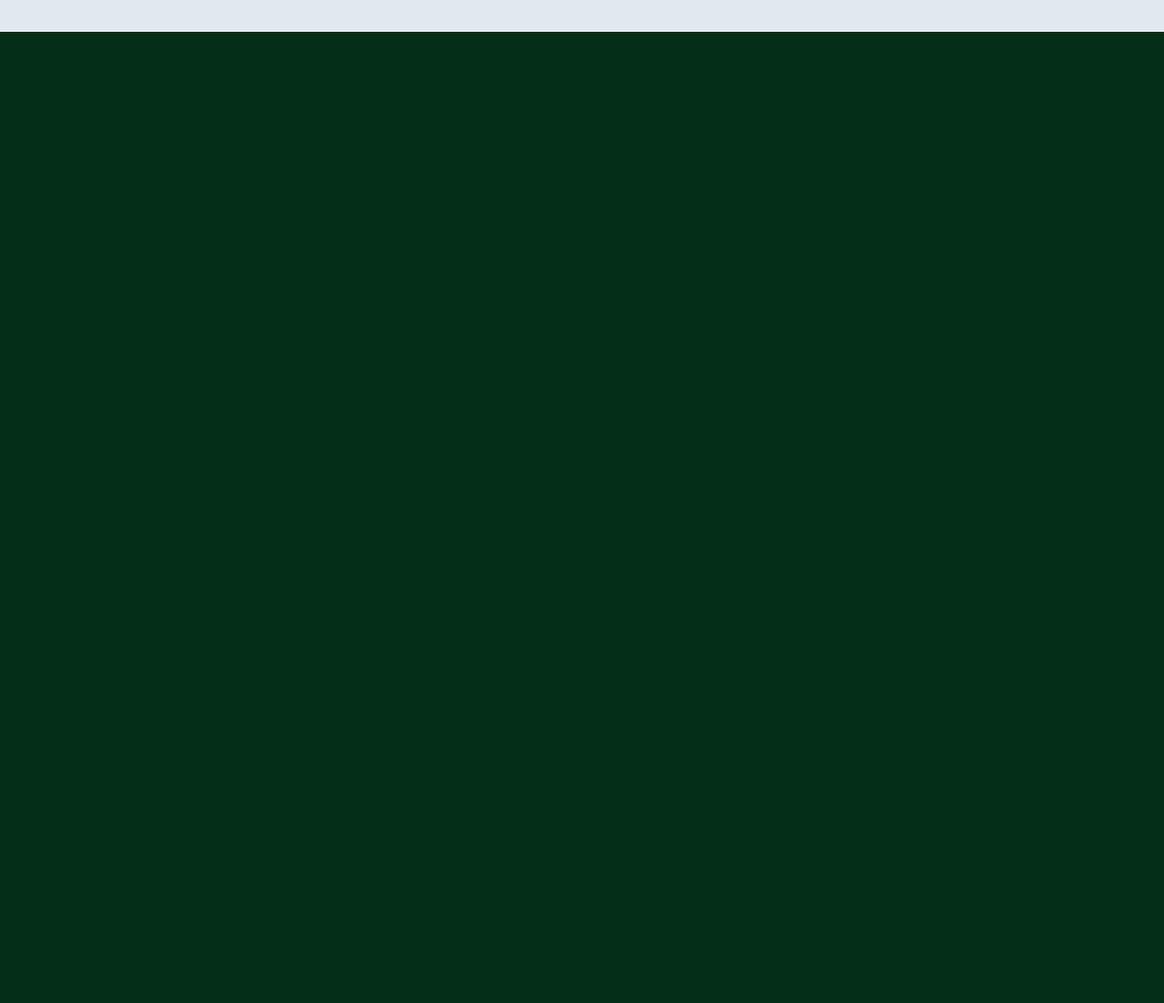
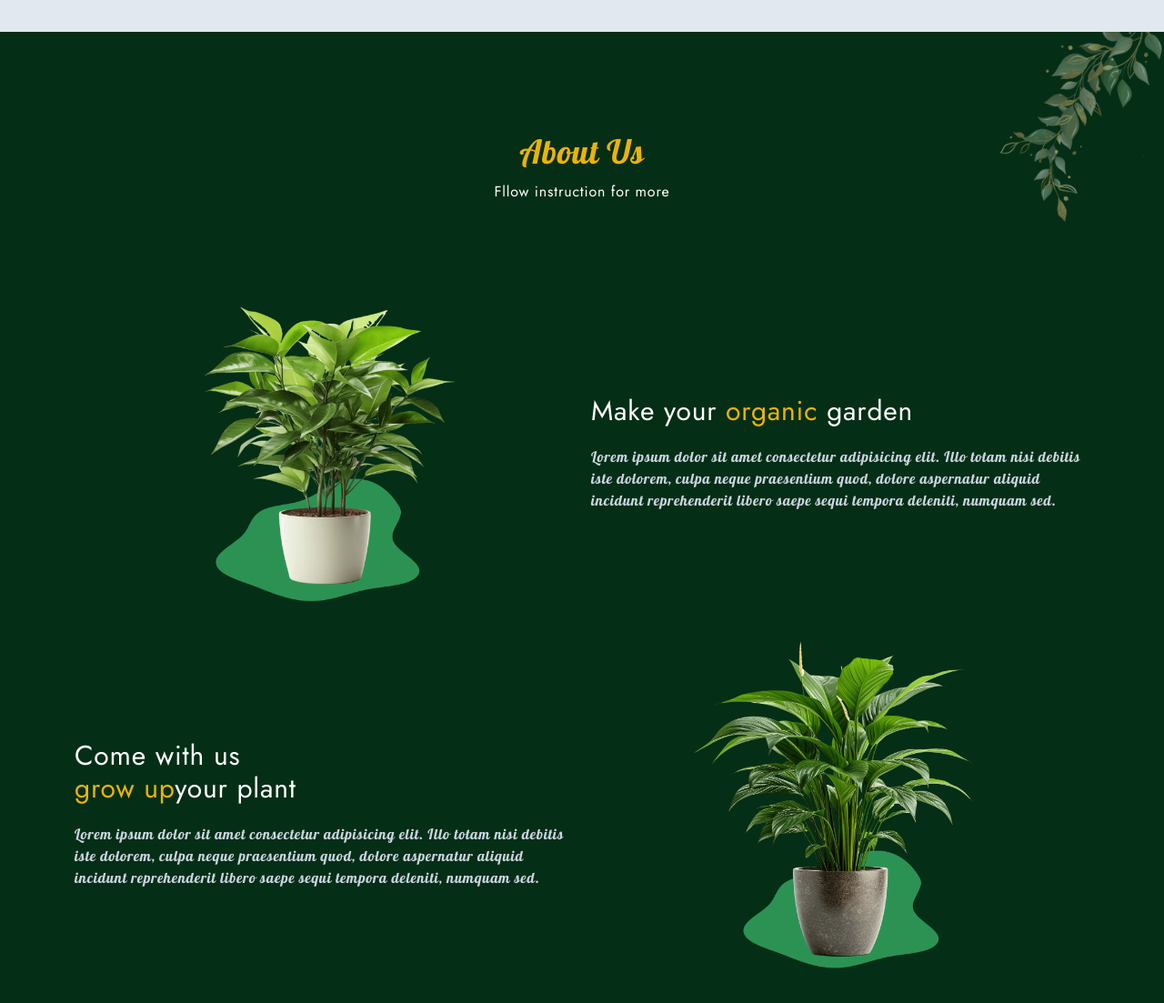
Before and after one commit to IMADWRGH/Nature-s-Haven, a website: page index.html in a window 1280 px wide. Shown: the part 1087-2190 px from the top of the page at 91% size. Before the commit the page ends 1794 px from the top, so only its background shows below. Drawn offline with nearby package versions, Linux system fonts and the light colour scheme.

Commit message:
add section *about us*

```diff
--- a/index.html
+++ b/index.html
@@ -125,7 +125,9 @@
 
       <!--~~~~~~~~~~~~~~~ Services ~~~~~~~~~~~~~~~-->
       <div class="bg-slate-200 text-green-900 py-20">
-        <div class="container w-full grid grid-cols-1 gap-8 md:grid-cols-2 lg:grid-cols-3 xl:grid-cols-4 ">
+        <div
+          class="container w-full grid grid-cols-1 gap-8 md:grid-cols-2 lg:grid-cols-3 xl:grid-cols-4"
+        >
           <div
             class="border space-y-5 border-green-950 p-5 cursor-pointer rounded-md hover:shadow-2xl hover:-translate-y-1 hover:shadow-green-400 duration-300"
           >
@@ -146,7 +148,9 @@
             class="border space-y-5 border-green-950 p-5 cursor-pointer rounded-md hover:shadow-2xl hover:-translate-y-1 duration-300 hover:shadow-green-400"
           >
             <div class="flex items-center gap-5">
-              <i class="ri-customer-service-line text-3xl md:text-4xl xl:text-5xl"></i>
+              <i
+                class="ri-customer-service-line text-3xl md:text-4xl xl:text-5xl"
+              ></i>
               <p class="md:text-lg font-bold">
                 Great Customer<br />
                 Services
@@ -178,7 +182,9 @@
             class="border space-y-5 border-green-950 p-5 cursor-pointer rounded-md hover:shadow-2xl hover:-translate-y-1 duration-300 hover:shadow-green-400"
           >
             <div class="flex items-center gap-5">
-              <i class="ri-money-dollar-circule-line text-3xl md:text-4xl xl:text-5xl text-gray-600"></i>
+              <i
+                class="ri-money-dollar-circule-line text-3xl md:text-4xl xl:text-5xl text-gray-600"
+              ></i>
               <p class="md:text-lg font-bold">
                 Affordable <br />
                 Price
@@ -193,7 +199,63 @@
       </div>
 
       <!--~~~~~~~~~~~~~~~ About us ~~~~~~~~~~~~~~~-->
-      <section id="about"></section>
+      <section id="about" class="relative overflow-hidden">
+        <div class="absolute -top-8 -right-12 opacity-50">
+          <img src="assets/img/leaf-3.png" alt="" class="w-40 md:w-52 xl:w-64 ">
+        </div>
+        <div
+          class="flex flex-col items-center gap-3 text-center mb-10 md:mb-20"
+        >
+          <h2 class="title">About Us</h2>
+          <p class="max-w-2xl">Fllow instruction for more</p>
+        </div>
+        <div class="container space-y-10 xl:space-y-0">
+          <div class="flex flex-col items-center lg:flex-row gap-5">
+            <div class="w-full lg:w-1/2">
+              <img
+                class="w-full sm:w-2/3 lg:w-full xl:w-2/3 mx-auto"
+                src="assets/img/plant-1.png"
+                alt="about us image"
+              />
+            </div>
+            <div class="w-full lg:w-1/2">
+              <div class="space-y-5">
+                <h3>
+                  Make your <span class="text-yellow-500">organic</span> garden
+                </h3>
+                <p class="text-slate-300 font-Lobster">
+                  Lorem ipsum dolor sit amet consectetur adipisicing elit. Illo
+                  totam nisi debitis iste dolorem, culpa neque praesentium quod,
+                  dolore aspernatur aliquid incidunt reprehenderit libero saepe
+                  sequi tempora deleniti, numquam sed.
+                </p>
+              </div>
+            </div>
+          </div>
+          <div class="flex flex-col items-center lg:flex-row-reverse gap-5">
+            <div class="w-full lg:w-1/2">
+              <img
+                class="w-full sm:w-2/3 lg:w-full xl:w-2/3 mx-auto"
+                src="assets/img/plant-2.png"
+                alt="about us image"
+              />
+            </div>
+            <div class="w-full lg:w-1/2">
+              <div class="space-y-5">
+                <h3>
+                  Come with us <br> <span class=" text-yellow-500">grow up</span>your plant
+                </h3>
+                <p class="text-slate-300 font-Lobster">
+                  Lorem ipsum dolor sit amet consectetur adipisicing elit. Illo
+                  totam nisi debitis iste dolorem, culpa neque praesentium quod,
+                  dolore aspernatur aliquid incidunt reprehenderit libero saepe
+                  sequi tempora deleniti, numquam sed.
+                </p>
+              </div>
+            </div>
+          </div>
+        </div>
+      </section>
 
       <!--~~~~~~~~~~~~~~~ Popular ~~~~~~~~~~~~~~~-->
       <section id="popular"></section>
--- a/input.css
+++ b/input.css
@@ -3,37 +3,59 @@
 @tailwind components;
 @tailwind utilities;
 
-body{
+body {
     @apply bg-green-950 text-white font-Jost tracking-wider;
 }
 
-section{
+section {
     @apply py-20 md:py-28;
 }
 
-h1{
-   @apply text-3xl md:text-4xl xl:text-5xl font-bold;
+h1 {
+    @apply text-3xl md:text-4xl xl:text-5xl font-bold;
 }
 
-.nav-link{
+h2 {
+    @apply text-2xl md:text-3xl xl:text-4xl;
+}
+
+h3 {
+    @apply text-xl md:text-2xl xl:text-3xl;
+}
+
+.nav-link {
     @apply text-lg font-bold duration-300;
 }
-.nav-link:hover{
+
+.nav-link:hover {
     @apply text-yellow-600 text-2xl;
 }
 
-.btn{
+.btn {
     @apply border border-yellow-600 bg-yellow-600 rounded-md px-5 py-2 duration-300;
 }
 
-.btn span{
+.btn span {
     @apply font-bold;
 }
 
-.btn { @apply bg-yellow-500 text-white py-2 px-4 rounded transition duration-300; }
-.btn:hover { @apply bg-yellow-400; }
-.btn:hover span { @apply text-black opacity-95; }
+.btn {
+    @apply bg-yellow-500 text-white py-2 px-4 rounded transition duration-300;
+}
 
-.btn_outline{
+.btn:hover {
+    @apply bg-yellow-400;
+}
+
+.btn:hover span {
+    @apply text-black opacity-95;
+}
+
+.btn_outline {
     @apply bg-transparent;
 }
+
+.title {
+    @apply font-Lobster text-yellow-500;
+
+}
```
Also changed, not shown: output.css.
